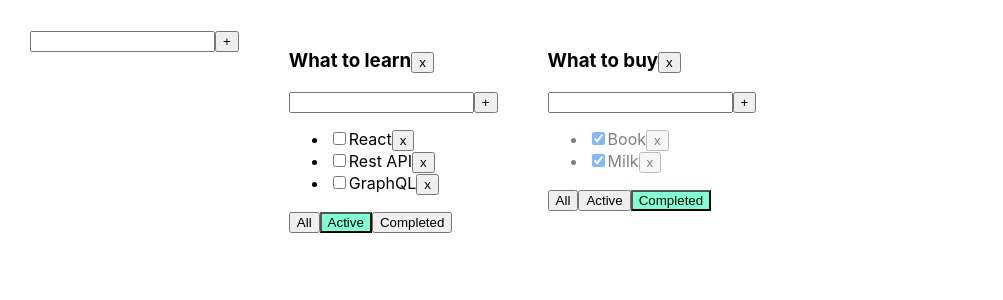
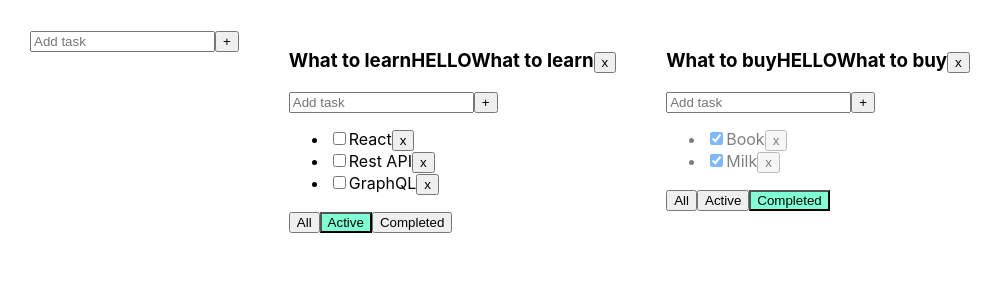
Before and after one commit to SlavaShensev/Todo_TS, a React (Create React App) app: page / in a window 1280 px wide. Shown: the top 300 px of the page, without its empty margins (0-1003 px from the left). Built offline with nearby package versions, Linux system fonts and the light colour scheme.

Commit message:
TD_6_task_14_(in_progress)

```diff
--- a/src/App.tsx
+++ b/src/App.tsx
@@ -82,6 +82,15 @@ function App() {
         }
     }
 
+    function changeTitleTask(id: string, title: string, todoListId: string) {
+        let tasks = tasksObj[todoListId]
+        let task = tasks.find(t => t.id === id)
+        if (task) {
+            task.title = title
+            setTasks({...tasksObj})
+        }
+    }
+
     function addTodoList(title: string) {
         let newTodoListId = v1()
         let newTodoList: TodoListType = {
@@ -118,6 +127,7 @@ function App() {
                                      changStatus={changStatus}
                                      filter={tl.filter}
                                      removeTodoList={removeTodoList}
+                                     changeTitleTask={changeTitleTask}
                     />
                 })
             }
--- a/src/components/AddItemForm.tsx
+++ b/src/components/AddItemForm.tsx
@@ -30,6 +30,7 @@ function AddItemForm(props: AddItemFormType) {
                    onChange={onChangeHandler}
                    onKeyPress={onKeyPressHandler}
                    className={error ? 'error' : ''}
+                   placeholder={'Add task'}
             />
             <button onClick={addItem}>+</button>
             {error && <div className={'error_message'}>{error}</div>}
--- a/src/components/EdittableSpan.tsx
+++ b/src/components/EdittableSpan.tsx
@@ -1,22 +1,32 @@
-import React, {useState} from "react";
+import React, {ChangeEvent, useState} from "react";
 
 type EdittableSpanTypeProps = {
     value: string
+    onChange: (newValue: string) => void
 }
 
 function EditableSpan(props: EdittableSpanTypeProps) {
-
     let [editMode, setEditMode] = useState(false)
-
-    const activateEditMode = () => setEditMode(!editMode)
-
+    let [title, setTitle] = useState(props.value)
+    const activateEditModeON = () => {
+        setEditMode(!editMode)
+    }
+    const activateEditModeOFF = () => {
+        setEditMode(!editMode)
+        props.onChange(title)
+    }
+    const onChangeHandler = (e: ChangeEvent<HTMLInputElement>) => {
+        setTitle(e.currentTarget.value)
+    }
     return editMode
-        ? <input value={props.value} autoFocus={true} />
-        : <span onDoubleClick={activateEditMode} >
+        ? <input value={title}
+                 autoFocus
+                 onBlur={activateEditModeOFF}
+                 onChange={onChangeHandler}
+        />
+        : <span onDoubleClick={activateEditModeON}>
                 {props.value}
             </span>
-
-
 }
 
 export default EditableSpan
--- a/src/components/TodoList.tsx
+++ b/src/components/TodoList.tsx
@@ -13,6 +13,7 @@ type ListTypeProps = {
     addTask: (value: string, todoListId: string) => void
     changStatus: (id: string, isDone: boolean, todoListId: string) => void
     removeTodoList: (todoListId: string) => void
+    changeTitleTask: (id: string, title: string, todoListId: string)=>void
 }
 
 function TodoList(props: ListTypeProps) {
@@ -20,6 +21,12 @@ function TodoList(props: ListTypeProps) {
     const addTask = (title: string)=> {
         props.addTask(title, props.id)
     }
+
+
+    const changeTitleTodoList = () => {
+        props.changeTitleTask(props.id,props.title,props.title)
+    }
+
 
     const onClickHandler = () => props.removeTodoList(props.id)
     const onClickAllHandler = () => props.changeFilter('all', props.id)
@@ -29,7 +36,8 @@ function TodoList(props: ListTypeProps) {
         <div className="List">
             <div>
                 <h3>
-                    {props.title}
+                    {props.title}HELLO
+                    <EditableSpan value={props.title} onChange={changeTitleTodoList}/>
                     <button onClick={onClickHandler}>
                         x
                     </button>
@@ -47,7 +55,7 @@ function TodoList(props: ListTypeProps) {
                                            props.changStatus(t.id, newIsDoneValue, props.id)
                                        }}
                                 />
-                                <EditableSpan value={t.title}  />
+                                <EditableSpan value={t.title} onChange={addTask} />
                                 <button onClick={onClickHandler}>x
                                 </button>
                             </li>
```
